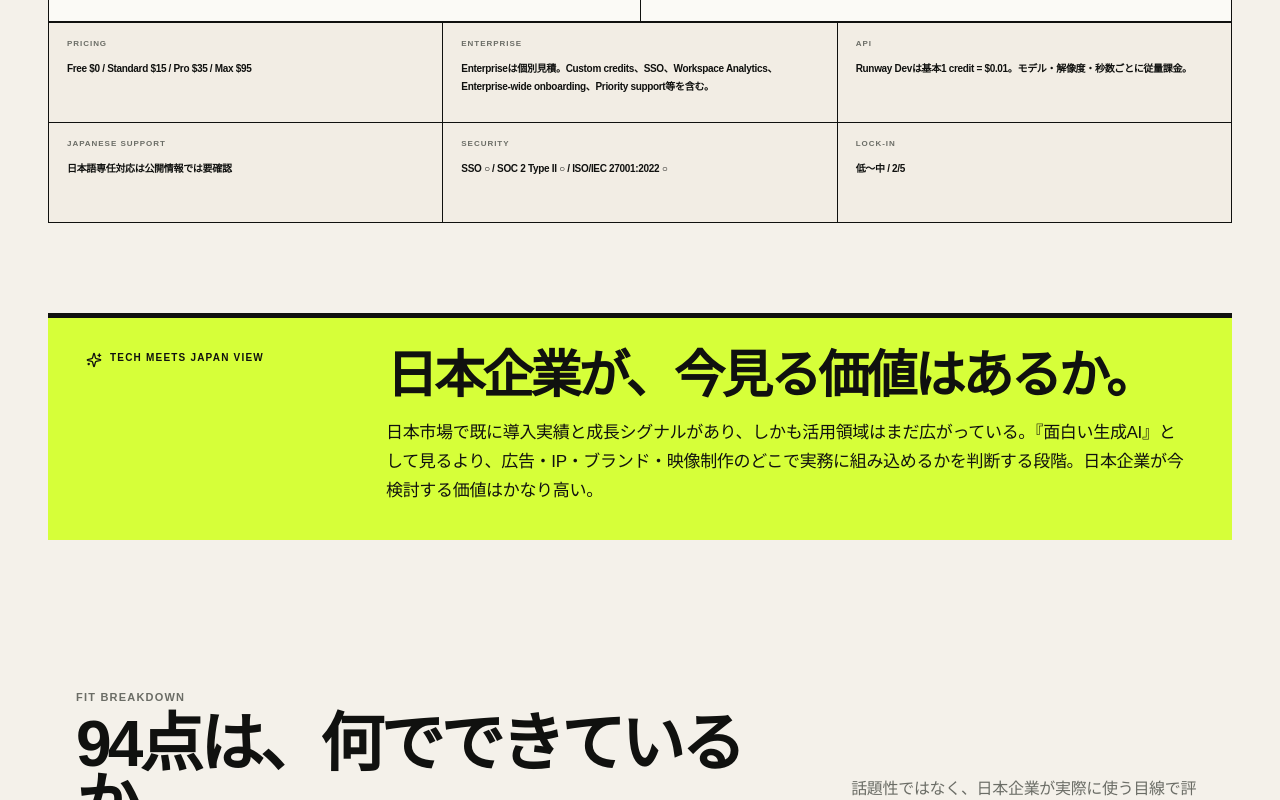
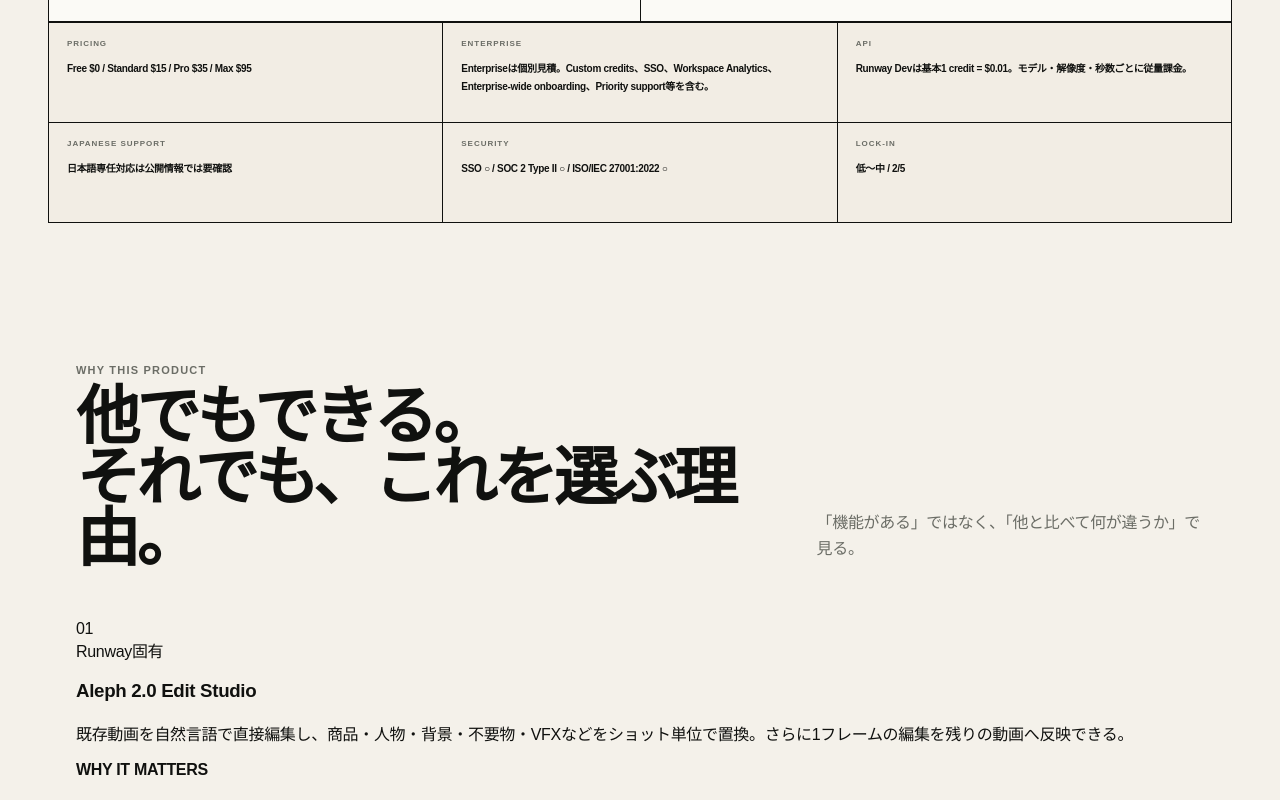
Before and after one commit to yasu-kai/tech-meets-japan, a Next.js app: page /products/runway-ai-video in a window 1280 px wide. Shown: the part 2000-2800 px from the top of the page. Built offline with nearby package versions, Linux system fonts and the light colour scheme.

Commit message:
Lead product pages with competitive differentiation

```diff
--- a/app/products/[slug]/page.tsx
+++ b/app/products/[slug]/page.tsx
@@ -116,6 +116,32 @@ export default async function ProductPage({params}:{params:Promise<{slug:string}
             </div>
           </div>
         </section>
+
+        {product.decision?.differentiators && (
+          <section className="section section-tight product-analysis differentiation-section">
+            <div className="section-heading">
+              <div><p className="eyebrow">WHY THIS PRODUCT</p><h2>他でもできる。<br/>それでも、これを選ぶ理由。</h2></div>
+              <p>「機能がある」ではなく、「他と比べて何が違うか」で見る。</p>
+            </div>
+            <div className="differentiator-list">
+              {product.decision.differentiators.map((x,index)=>(
+                <article key={x.label} className={"differentiator-card " + (x.level==="Runway固有"?"unique":x.level==="Runwayで特に強い"?"strong":"common")}>
+                  <div className="diff-index">0{index+1}</div>
+                  <div className="diff-main">
+                    <div className="diff-head"><span>{x.level}</span><h3>{x.label}</h3></div>
+                    <p className="diff-what">{x.what}</p>
+                    <div className="diff-why"><b>WHY IT MATTERS</b><p>{x.whyItMatters}</p></div>
+                  </div>
+                  <div className="diff-side">
+                    <span>COMPARE WITH</span>
+                    <div>{x.comparedWith.map(name=><b key={name}>{name}</b>)}</div>
+                    {x.evidence && <small>{x.evidence}</small>}
+                  </div>
+                </article>
+              ))}
+            </div>
+          </section>
+        )}
 
         {intel?.verdict && (
           <section className="editorial-verdict">
```
